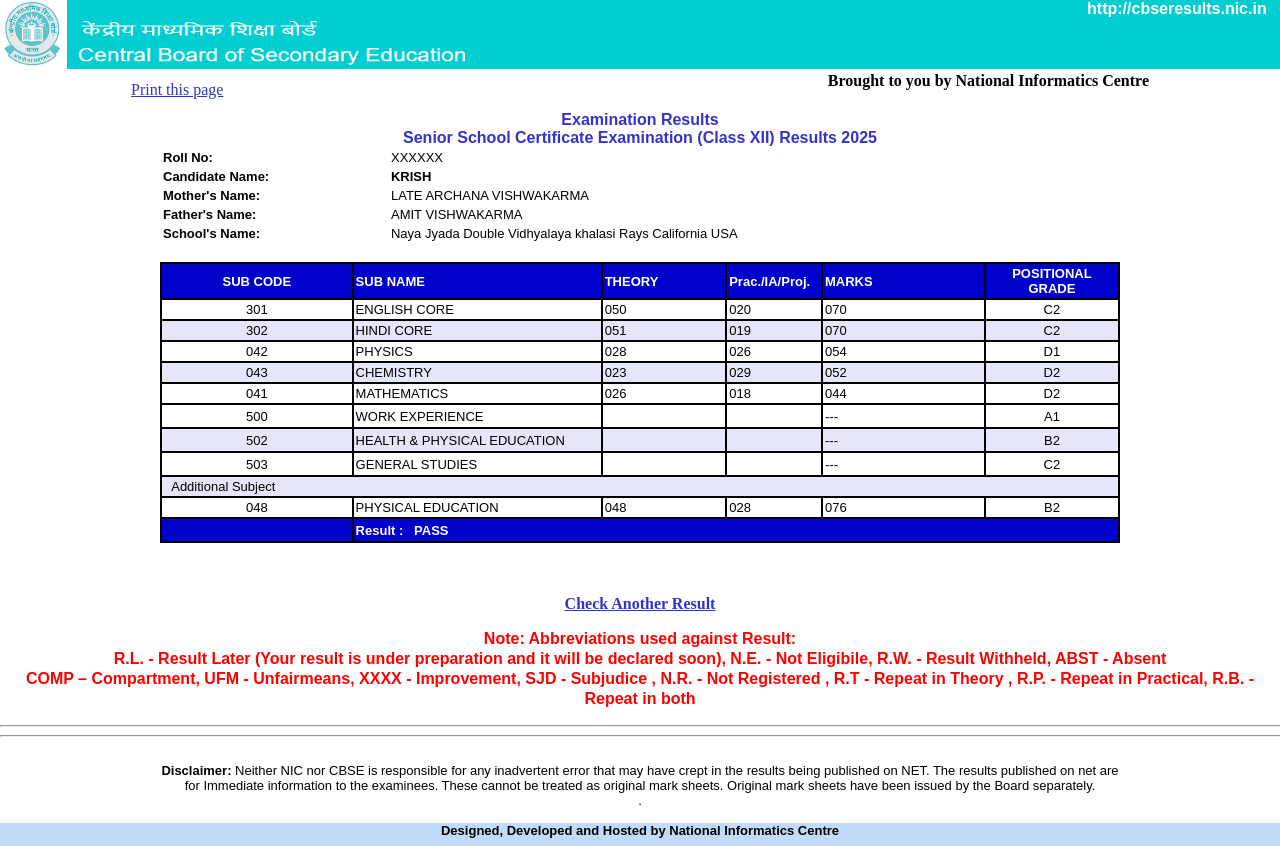
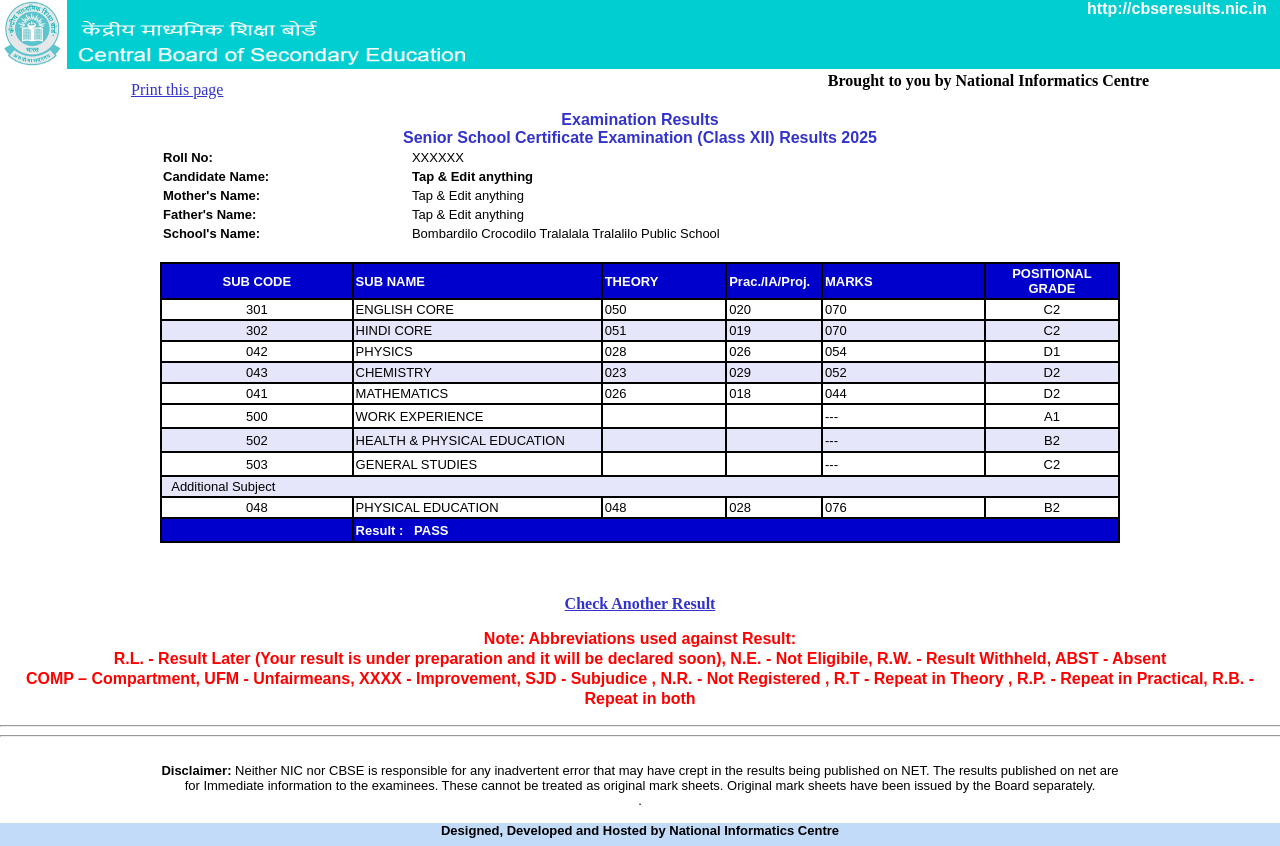
Before and after one commit to ExtremeKrish/cbseresults, a plain HTML site: page index.html in a window 1280 px wide. Drawn offline with Linux system fonts and the light colour scheme.

Commit message:
Update index.html

```diff
--- a/index.html
+++ b/index.html
@@ -64,19 +64,19 @@ Brought to you by National Informatics Centre<br><br></strong>
 </tr>
 <tr>
 <td><font size="2"><strong><font face="Arial">Candidate Name:</font><br></strong></font></td>
-<td><font face="Arial" size="2"> <b>KRISH</b></font></td>
+<td><font face="Arial" size="2"> <b>Tap & Edit anything</b></font></td>
 </tr>
 <tr>
 <td><strong><font face="Arial" size="2">Mother's Name:</font></strong></td>
-<td><font face="Arial" size="2"> LATE ARCHANA VISHWAKARMA</font></td>
+<td><font face="Arial" size="2"> Tap & Edit anything</font></td>
 </tr>
 <tr>
 <td><strong><font face="Arial" size="2">Father's Name:</font></strong></td>
-<td><font face="Arial" size="2">AMIT VISHWAKARMA</font></td>
+<td><font face="Arial" size="2">Tap & Edit anything</font></td>
 </tr>
 <tr>
 <td><strong><font face="Arial" size="2">School's Name:</font></strong></td>
-<td><font face="Arial" size="2">Naya Jyada Double Vidhyalaya khalasi Rays California USA</font></td>
+<td><font face="Arial" size="2">Bombardilo Crocodilo Tralalala Tralalilo Public School</font></td>
 </tr>
 
 </tbody></table>
@@ -84,7 +84,7 @@ Brought to you by National Informatics Centre<br><br></strong>
 
 <br>
 <div align="center"><center>
-<table  border="1" cellpadding="2" cellspacing="0" width="75%" bordercolor="#000000">
+<table contenteditable="" border="1" cellpadding="2" cellspacing="0" width="75%" bordercolor="#000000">
 
   <tbody><tr bgcolor="mediumblue">
     <td width="20%"><p align="center"><font face="Arial" color="white" size="2"><strong>SUB CODE</strong></font></p></td>
```
